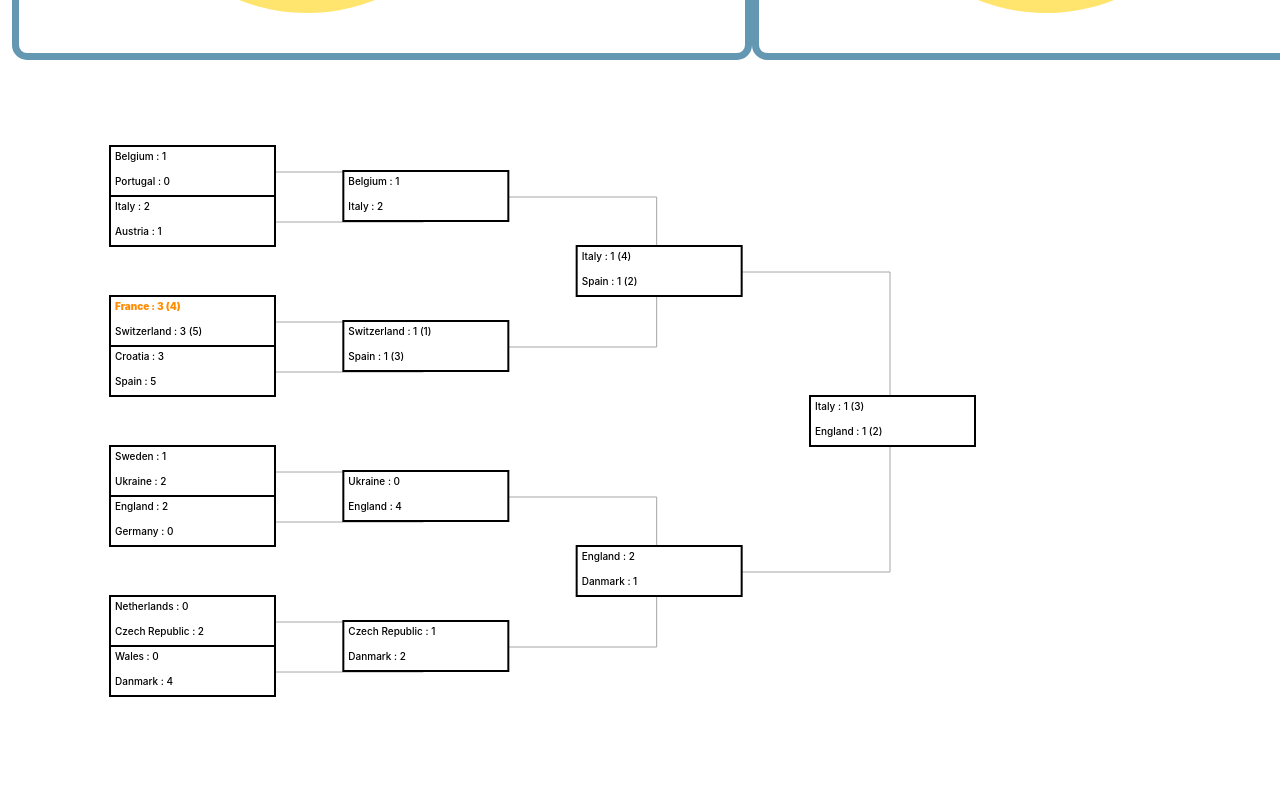
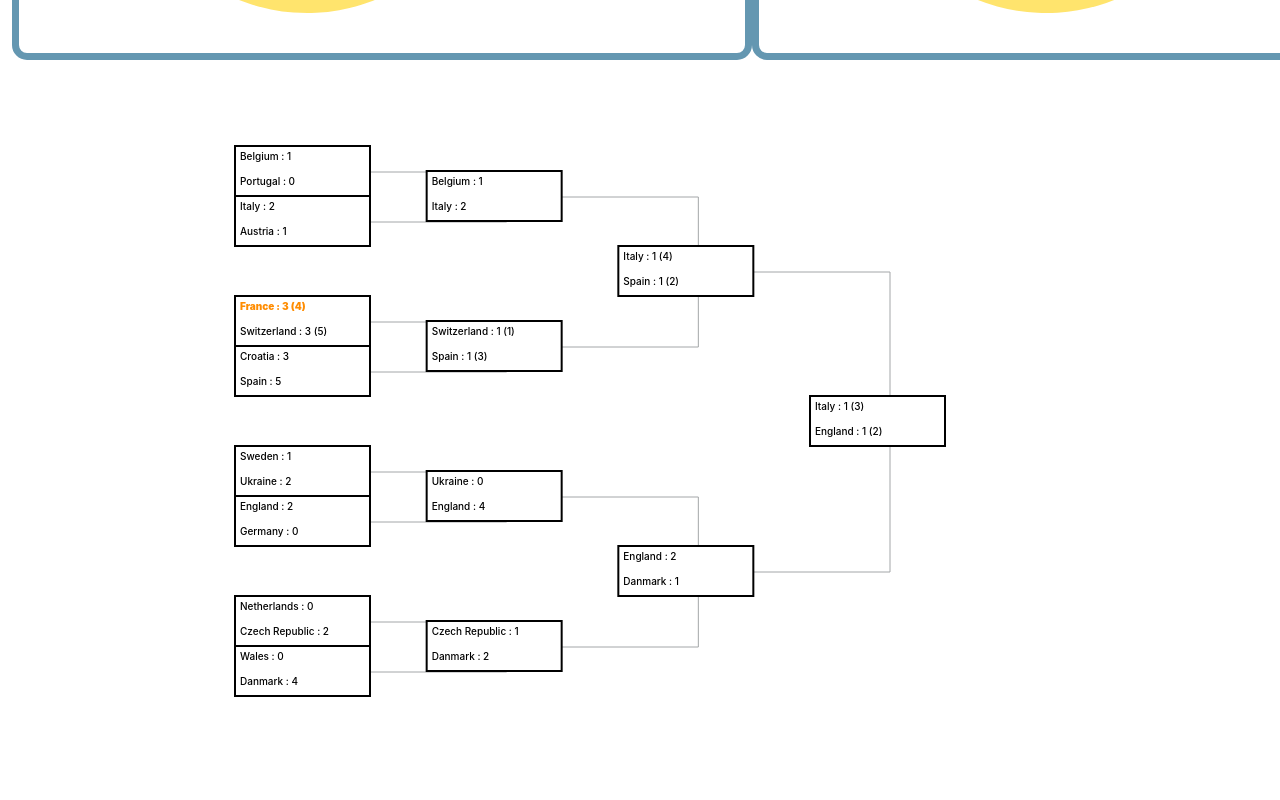
Before and after one commit to Kevin-Lam1013/INF8808-DataVizualisationProject, a React (Create React App) app: page / in a window 1280 px wide. Shown: the part 2280-3080 px from the top of the page. Built offline with nearby package versions, Linux system fonts and the light colour scheme.

Commit message:
cleanup bracket

```diff
--- a/src/components/Bracket/Bracket.js
+++ b/src/components/Bracket/Bracket.js
@@ -36,7 +36,7 @@ function Bracket(props) {
       .attr("transform", "translate(200,0)"); // bit of margin on the left = 40
 
     // Create the cluster layout:
-    var cluster = d3.cluster().size([height, width + 100]); // 100 is the margin I will have on the right side
+    var cluster = d3.cluster().size([height, width - 25]); // 100 is the margin I will have on the right side
 
     // Give the data to this cluster layout:
     var root = d3.hierarchy(props.data, function (d) {
@@ -87,7 +87,7 @@ function Bracket(props) {
     node
       .append("rect")
       .attr("height", labelHeight)
-      .attr("width", labelWidth + 45)
+      .attr("width", labelWidth + 15)
       .style("fill", "white")
       .attr("stroke", "black")
       .attr("transform", function (d) {
```
